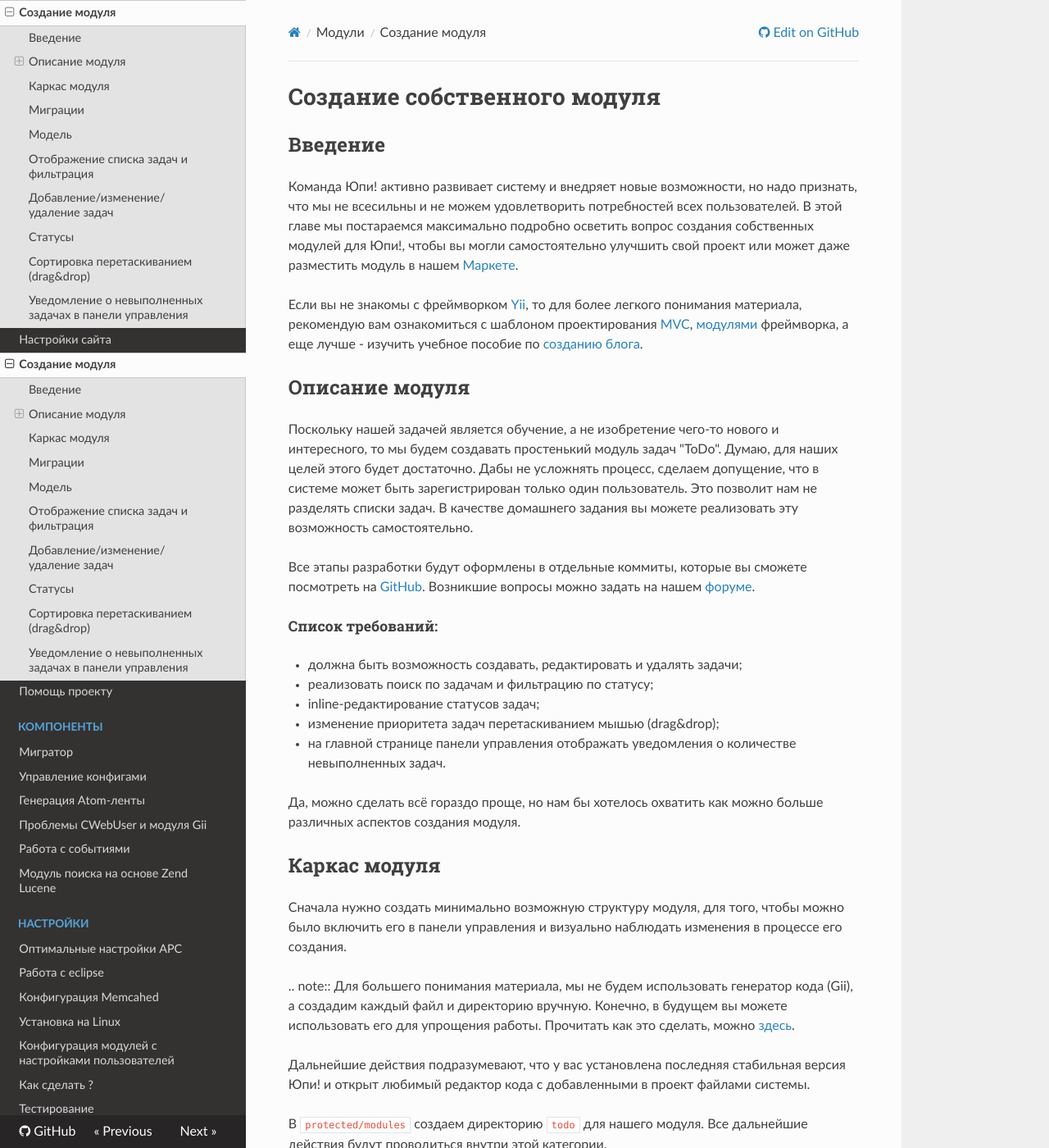
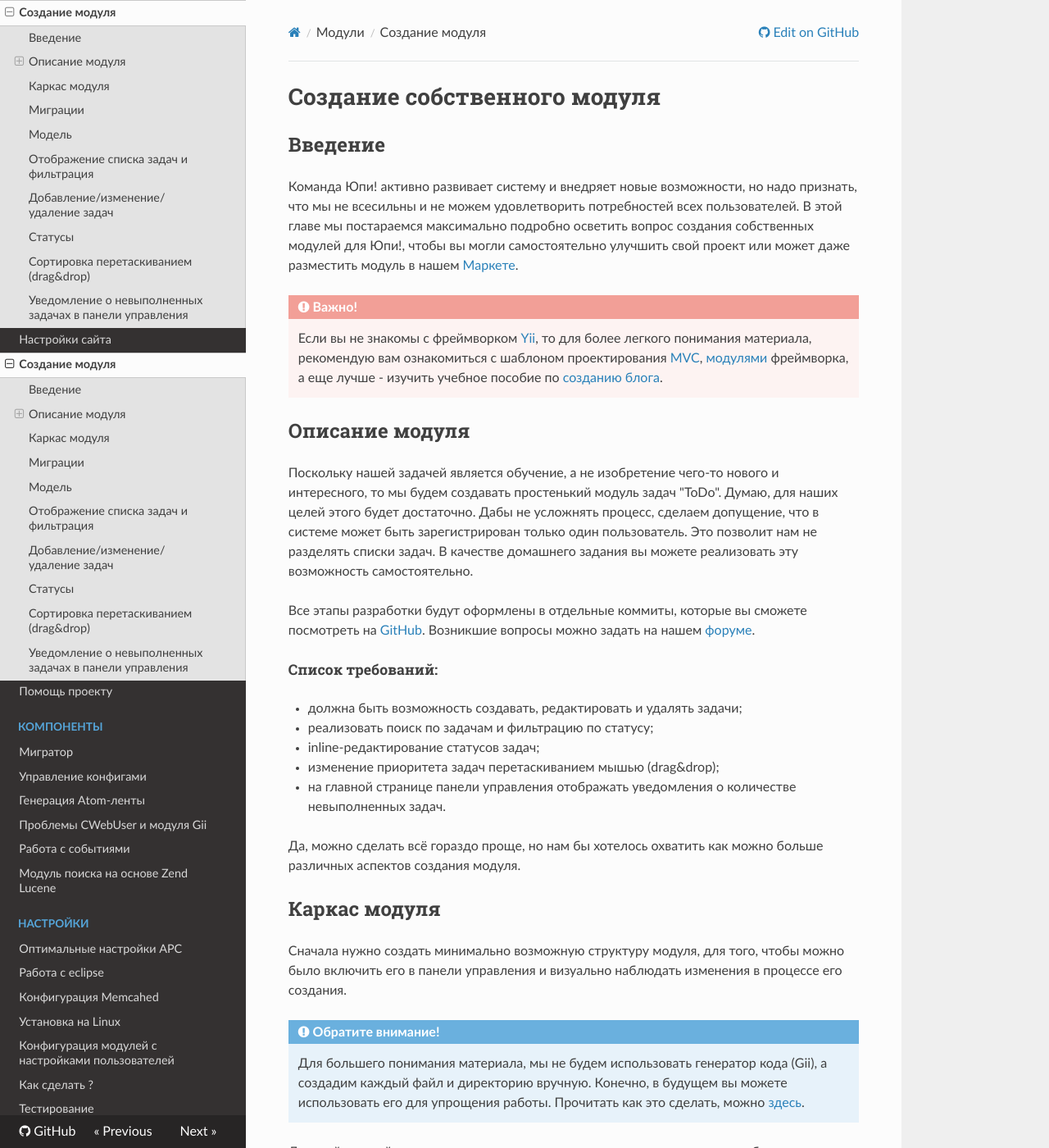
Before and after one commit to amyLabs/yupe-guides, an MkDocs documentation site: the page built from docs/module-create.md, in a window 1280 px wide and 1400 px high. Shown: the whole window at 82% size. Built offline with MkDocs 1.6.1, drawn with Linux system fonts in a browser that asks for light colours; nearby versions of some CDN libraries; old or Windows-style settings are respelled for this version of MkDocs.

Commit message:
Информационные блоки в документации

```diff
--- a/docs/module-create.md
+++ b/docs/module-create.md
@@ -3,7 +3,8 @@
 ## Введение
 Команда Юпи! активно развивает систему и внедряет новые возможности, но надо признать, что мы не всесильны и не можем удовлетворить потребностей всех пользователей. В этой главе мы постараемся максимально подробно осветить вопрос создания собственных модулей для Юпи!, чтобы вы могли самостоятельно улучшить свой проект или может даже разместить модуль в нашем [Маркете](http://yupe.ru/marketplace).
 
-Если вы не знакомы с фреймворком [Yii](http://yiiframework.ru/doc/guide/ru/quickstart.what-is-yii), то для более легкого понимания материала, рекомендую вам ознакомиться с шаблоном проектирования [MVC](http://yiiframework.ru/doc/guide/ru/basics.mvc), [модулями](http://yiiframework.ru/doc/guide/ru/basics.module) фреймворка, а еще лучше - изучить учебное пособие по [созданию блога](http://yiiframework.ru/doc/blog/ru/start.overview).
+!!! danger "Важно!"
+    Если вы не знакомы с фреймворком [Yii](http://yiiframework.ru/doc/guide/ru/quickstart.what-is-yii), то для более легкого понимания материала, рекомендую вам ознакомиться с шаблоном проектирования [MVC](http://yiiframework.ru/doc/guide/ru/basics.mvc), [модулями](http://yiiframework.ru/doc/guide/ru/basics.module) фреймворка, а еще лучше - изучить учебное пособие по [созданию блога](http://yiiframework.ru/doc/blog/ru/start.overview).
 
 ## Описание модуля
 Поскольку нашей задачей является обучение, а не изобретение чего-то нового и интересного, то мы будем создавать простенький модуль задач "ToDo". Думаю, для наших целей этого будет достаточно.
@@ -24,7 +25,8 @@
 ## Каркас модуля
 Сначала нужно создать минимально возможную структуру модуля, для того, чтобы можно было включить его в панели управления и визуально наблюдать изменения в процессе его создания.
 
-.. note:: Для большего понимания материала, мы не будем использовать генератор кода (Gii), а создадим каждый файл и директорию вручную. Конечно, в будущем вы можете использовать его для упрощения работы. Прочитать как это сделать, можно [здесь](http://yupe.ru/docs/module.create.html).
+!!! note "Обратите внимание!"
+    Для большего понимания материала, мы не будем использовать генератор кода (Gii), а создадим каждый файл и директорию вручную. Конечно, в будущем вы можете использовать его для упрощения работы. Прочитать как это сделать, можно [здесь](http://yupe.ru/docs/module.create.html).
 
 Дальнейшие действия подразумевают, что у вас установлена последняя стабильная версия Юпи! и открыт любимый редактор кода с добавленными в проект файлами системы.
 
--- a/mkdocs.yml
+++ b/mkdocs.yml
@@ -36,3 +36,5 @@ pages:
     - 'Конфигурация модулей с настройками пользователей': 'userspace.config.md'
 - 'Как сделать ?': 'how.md'
 - 'Тестирование': 'testing.md'
+markdown_extensions:
+    - admonition:
```
